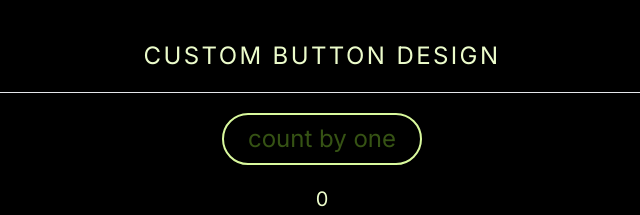
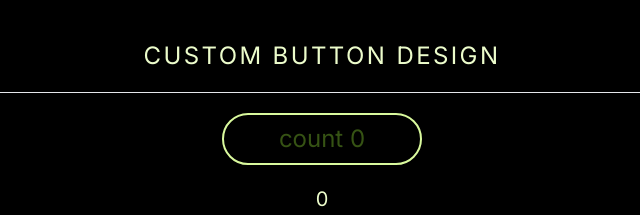
Before and after one commit to shrix1/learning, a Next.js app: page / in a window 1280 px wide. Shown: the top 215 px of the page, without its empty margins (318-958 px from the left). Built offline with nearby package versions, Linux system fonts and the light colour scheme.

Commit message:
add: zustand state management tool

```diff
--- a/app/page.tsx
+++ b/app/page.tsx
@@ -1,11 +1,16 @@
 "use client"
-import Image from "next/image"
 import Button from "./components/Button"
 import { useState } from "react"
 import Input from "./components/Input"
+import { useCounter } from "./store/useCounter"
 
 export default function Home() {
-  const [count, setCount] = useState<number>(0)
+  // const {count,setCount} = useCounter()
+  // this is also valid approach but it will cause re-render of whole useCounter state and actions
+
+  const count = useCounter((state) => state.count)
+  const setCount = useCounter((state) => state.setCount)
+
   const [count2, setCount2] = useState<number>(0)
   const [input, setInput] = useState<string>("s")
   const [input2, setInput2] = useState<number>(0)
@@ -18,10 +23,10 @@ export default function Home() {
       <hr className="w-full " />
 
       <Button
-        name="count by one"
+        name={`count ${count}`}
         className="text-2xl w-[200px] "
         outline
-        onClick={() => setCount((p) => p + 1)}
+        onClick={() => setCount(3)}
       />
       <h1 className="text-xl text-center">{count}</h1>
       <hr className="w-full " />
--- /dev/null
+++ b/app/store/useCounter.tsx
@@ -0,0 +1,14 @@
+import { create } from "zustand"
+
+interface Counter {
+  count: number
+  setCount: (c: number) => void
+}
+
+export const useCounter = create<Counter>((set) => ({
+  count: 0,
+  setCount: (c: number) =>
+    set((state) => ({
+      count: state.count + c,
+    })),
+}))
--- a/package.json
+++ b/package.json
@@ -27,6 +27,7 @@
     "react-select": "^5.7.3",
     "tailwind-merge": "^1.12.0",
     "tailwindcss": "3.3.2",
-    "typescript": "5.0.4"
+    "typescript": "5.0.4",
+    "zustand": "^4.3.8"
   }
 }
```
Also changed, not shown: 1 other file (tests, documents, lock files or other folders).
